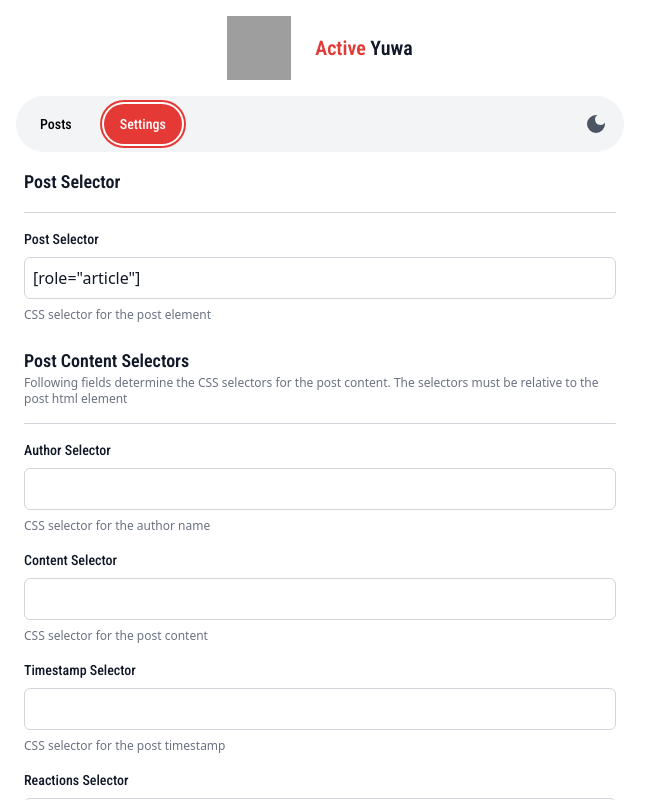
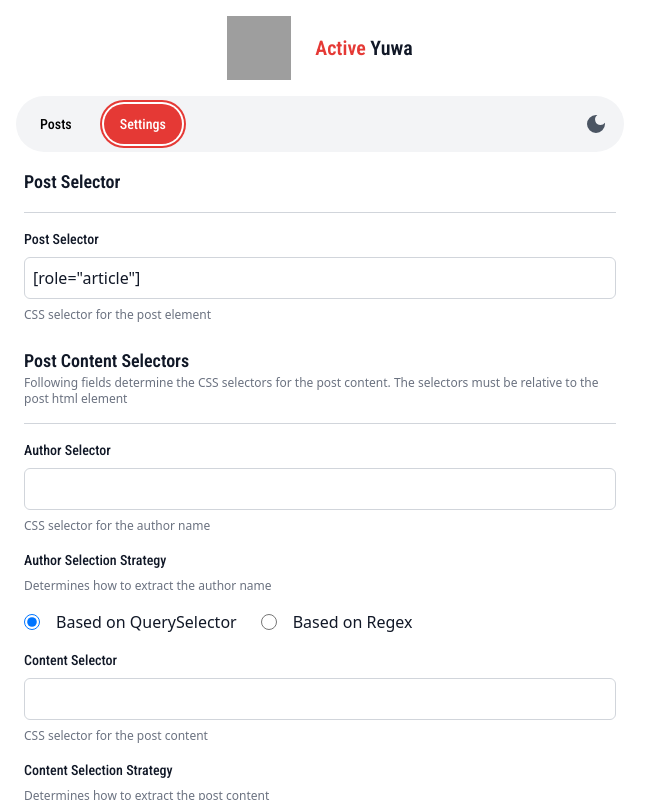
Before and after one commit to askbuddie/active-yuwa-extension, a React (Vite) app: page / in a window 1280 px wide. Both pictures are taken after a click on the button "Settings". Shown: the top 800 px of the page, without its empty margins (0-655 px from the left). Built offline with nearby package versions, Linux system fonts and the light colour scheme; grey boxes are pictures that could not be loaded.

Commit message:
Added strategies for scraping individual fields

```diff
--- /dev/null
+++ b/src/components/forms/radio-group.tsx
@@ -0,0 +1,38 @@
+
+type RadioOption = {
+    id: string;
+    label: string;
+    value: string;
+}
+
+type RadioGroupProps = {
+    options: RadioOption[];
+    selected: string;
+    onChange: (value: string) => void;
+    label: string;
+    hint?: string;
+};
+
+export const RadioGroup: React.FC<RadioGroupProps> = ({ options, selected, onChange, label, hint }) => {
+
+    return (
+        <div className="flex flex-col gap-4">
+            <div className="flex flex-col gap-2">
+                <label className="text-sm font-roboto font-medium">{label}</label>
+                {hint && (<p className="text-xs text-gray-500">{hint}</p>)}
+            </div>
+
+            <div className="flex flex-row gap-6">
+                {options.map(option => {
+                    return (
+                        <div key={option.id} className="flex flex-row gap-4 items-center ">
+                            <input type="radio" className="h-4 w-4 text-primary border-gray-300 focus:ring-primary focus:ring-offset-2 dark:border-gray-700 dark:bg-gray-700 dark:checked:border-primary dark:checked:bg-primary dark:focus:ring-offset-gray-800" name={label} id={option.id} checked={selected === option.value} onChange={() => onChange(option.value)} />
+                            <label htmlFor={option.id}>{option.label}</label>
+                        </div>
+                    )
+                })}
+            </div>
+
+        </div>
+    )
+};
--- a/src/components/settings.tsx
+++ b/src/components/settings.tsx
@@ -1,27 +1,25 @@
-import { useCallback } from "react";
-import { defaultSettings, Settings as ISettings, useSettings } from "../hooks/settings";
+import { defaultSettings, Strategy, useSettings } from "../hooks/settings";
 import { Pill } from "./pill";
 import { usePosts } from "../hooks/posts";
 import { Input } from "./forms/input";
+import { RadioGroup } from "./forms/radio-group";
+import { ErrorBoundary } from "./error-boundary";
 
 export const Settings: React.FC = () => {
 
     const [settings, setSettings] = useSettings();
     const [, setPosts] = usePosts();
 
-    const hasChanged = useCallback((settings: ISettings, defaultSettings: ISettings) => {
-        for (const key in settings) {
-            if (settings[key as keyof typeof settings] !== defaultSettings[key as keyof ISettings]) {
-                return true;
-            }
-        }
-        return false;
-    }, [settings]);
+
+    const strategies = [
+        { label: 'Based on QuerySelector', value: 'query' },
+        { label: 'Based on Regex', value: 'regex' }
+    ];
 
     return (
         <div className="flex flex-col gap-4">
             <div className="flex flex-col gap-6">
-
+                <ErrorBoundary>
                     <div className="flex flex-col gap-4">
                         <div className="pb-4 border-b border-gray-300 dark:border-gray-700">
                             <h2 className="text-lg font-roboto font-semibold">Post Selector</h2>
@@ -31,7 +29,7 @@ export const Settings: React.FC = () => {
                             label="Post Selector"
                             hint="CSS selector for the post element"
                             value={settings.postSelector}
-                        onChange={value => setSettings({ ...settings, postSelector: value })} />
+                            onChange={value => setSettings({ postSelector: value })} />
                     </div>
 
                     <div className="flex flex-col gap-4">
@@ -45,43 +43,94 @@ export const Settings: React.FC = () => {
                             label="Author Selector"
                             hint="CSS selector for the author name"
                             value={settings.authorSelector}
-                        onChange={value => setSettings({ ...settings, authorSelector: value })} />
+                            onChange={value => setSettings({ authorSelector: value })} />
+
+
+                        <RadioGroup
+                            hint="Determines how to extract the author name"
+                            options={strategies.map(s => ({ id: `author${s.value}`, label: s.label, value: s.value }))}
+                            selected={settings.authorStrategy}
+                            label="Author Selection Strategy"
+                            onChange={(value: string) => setSettings({ authorStrategy: value as Strategy })} />
 
                         <Input id="contentSelector"
                             label="Content Selector"
                             hint="CSS selector for the post content"
                             value={settings.contentSelector}
-                        onChange={value => setSettings({ ...settings, contentSelector: value })} />
+                            onChange={value => setSettings({ contentSelector: value })} />
+
+                        <RadioGroup
+                            hint="Determines how to extract the post content"
+                            options={strategies.map(s => ({ id: `content${s.value}`, label: s.label, value: s.value }))}
+                            selected={settings.contentStrategy}
+                            label="Content Selection Strategy"
+                            onChange={(value: string) => setSettings({ contentStrategy: value as Strategy })} />
 
                         <Input id="timestampSelector"
                             label="Timestamp Selector"
                             hint="CSS selector for the post timestamp"
                             value={settings.timestampSelector}
-                        onChange={value => setSettings({ ...settings, timestampSelector: value })} />
+                            onChange={value => setSettings({ timestampSelector: value })} />
+
+                        <RadioGroup
+                            hint="Determines how to extract the post timestamp"
+                            options={strategies.map(s => ({ id: `timestamp${s.value}`, label: s.label, value: s.value }))}
+                            selected={settings.timestampStrategy}
+                            label="Timestamp Selection Strategy"
+                            onChange={(value: string) => setSettings({ timestampStrategy: value as Strategy })} />
+
 
                         <Input id="reactionsSelector"
                             label="Reactions Selector"
                             hint="CSS selector for the post reactions"
                             value={settings.reactionsSelector}
-                        onChange={value => setSettings({ ...settings, reactionsSelector: value })} />
+                            onChange={value => setSettings({ reactionsSelector: value })} />
+
+                        <RadioGroup
+                            hint="Determines how to extract the post reactions"
+                            options={strategies.map(s => ({ id: `reactions${s.value}`, label: s.label, value: s.value }))}
+                            selected={settings.reactionsStrategy}
+                            label="Reactions Selection Strategy"
+                            onChange={(value: string) => setSettings({ reactionsStrategy: value as Strategy })} />
 
                         <Input id="commentsSelector"
                             label="Comments Selector"
                             hint="CSS selector for the post comments"
                             value={settings.commentsSelector}
-                        onChange={value => setSettings({ ...settings, commentsSelector: value })} />
+                            onChange={value => setSettings({ commentsSelector: value })} />
+
+                        <RadioGroup
+                            hint="Determines how to extract the post comments"
+                            options={strategies.map(s => ({ id: `comments${s.value}`, label: s.label, value: s.value }))}
+                            selected={settings.commentsStrategy}
+                            label="Comments Selection Strategy"
+                            onChange={(value: string) => setSettings({ commentsStrategy: value as Strategy })} />
 
                         <Input id="sharesSelector"
                             label="Shares Selector"
                             hint="CSS selector for the post shares"
                             value={settings.sharesSelector}
-                        onChange={value => setSettings({ ...settings, sharesSelector: value })} />
+                            onChange={value => setSettings({ sharesSelector: value })} />
+
+                        <RadioGroup
+                            hint="Determines how to extract the post shares"
+                            options={strategies.map(s => ({ id: `shares${s.value}`, label: s.label, value: s.value }))}
+                            selected={settings.sharesStrategy}
+                            label="Shares Selection Strategy"
+                            onChange={(value: string) => setSettings({ sharesStrategy: value as Strategy })} />
 
                         <Input id="urlSelector"
                             label="URL Selector"
                             hint="CSS selector for the post URL"
                             value={settings.urlSelector}
-                        onChange={value => setSettings({ ...settings, urlSelector: value })} />
+                            onChange={value => setSettings({ urlSelector: value })} />
+
+                        <RadioGroup
+                            hint="Determines how to extract the post URL"
+                            options={strategies.map(s => ({ id: `url${s.value}`, label: s.label, value: s.value }))}
+                            selected={settings.urlStrategy}
+                            label="URL Selection Strategy"
+                            onChange={(value: string) => setSettings({ urlStrategy: value as Strategy })} />
                     </div>
 
 
@@ -96,31 +145,31 @@ export const Settings: React.FC = () => {
                             label="Minimum Reactions"
                             hint="Posts with reactions below this threshold will not be displayed"
                             value={settings.maxReactions.toString()}
-                        onChange={value => setSettings({ ...settings, maxReactions: parseInt(value) })} />
+                            onChange={value => setSettings({ maxReactions: parseInt(value) })} />
 
                         <Input id="maxComments"
                             label="Minimum Comments"
                             hint="Posts with comments below this threshold will not be displayed"
                             value={settings.maxComments.toString()}
-                        onChange={value => setSettings({ ...settings, maxComments: parseInt(value) })} />
+                            onChange={value => setSettings({ maxComments: parseInt(value) })} />
 
                         <Input id="maxShares"
                             label="Minimum Shares"
                             hint="Posts with shares below this threshold will not be displayed"
                             value={settings.maxShares.toString()}
-                        onChange={value => setSettings({ ...settings, maxShares: parseInt(value) })} />
+                            onChange={value => setSettings({ maxShares: parseInt(value) })} />
 
                     </div>
 
-                {hasChanged(settings, defaultSettings) && (
+                </ErrorBoundary>
                 <div className="flex flex-col gap-4 mt-8">
                     <Pill active={true} onClick={() => { setSettings(defaultSettings) }}>Reset to Default Settings</Pill>
                 </div>
-                )}
 
-                <div className="flex flex-col gap-4 mt-8">
+                <div className="flex flex-col gap-4 mt-4">
                     <Pill active={false} onClick={() => { setPosts([]); }}>Clear Stored Posts</Pill>
                 </div>
+
             </div>
         </div>
     )
--- a/src/hooks/settings.ts
+++ b/src/hooks/settings.ts
@@ -1,15 +1,32 @@
 import { createReactiveStorage } from "../utils/reactive-storage";
 
+// determines how to extract data from the page
+export type Strategy = 'query' | 'regex';
 
 export type Settings = {
     postSelector: string;
+
     authorSelector: string;
+    authorStrategy: Strategy;
+
     contentSelector: string;
+    contentStrategy: Strategy;
+
     timestampSelector: string;
+    timestampStrategy: Strategy;
+
     reactionsSelector: string;
+    reactionsStrategy: Strategy;
+
     commentsSelector: string;
+    commentsStrategy: Strategy;
+
     sharesSelector: string;
+    sharesStrategy: Strategy;
+
     urlSelector: string;
+    urlStrategy: Strategy;
+
     maxReactions: number;
     maxComments: number;
     maxShares: number;
@@ -18,12 +35,19 @@ export type Settings = {
 export const defaultSettings: Settings = {
     postSelector: '[role="article"]',
     authorSelector: "",
+    authorStrategy: 'query',
     contentSelector: "",
+    contentStrategy: 'query',
     timestampSelector: "",
+    timestampStrategy: 'query',
     reactionsSelector: "",
+    reactionsStrategy: 'query',
     commentsSelector: "",
+    commentsStrategy: 'query',
     sharesSelector: "",
+    sharesStrategy: 'query',
     urlSelector: "",
+    urlStrategy: 'query',
     maxReactions: 0,
     maxComments: 0,
     maxShares: 0
--- a/src/utils/reactive-storage.ts
+++ b/src/utils/reactive-storage.ts
@@ -17,7 +17,7 @@ export const createReactiveStorage = <T>(name: string, initialValue: T): Reactiv
     const setter = (data: Partial<T>): void => {
         const newData = { ...value, ...data };
 
-        chrome.storage.local.set({ [name]: data }).then(() => {
+        chrome.storage.local.set({ [name]: newData }).then(() => {
             setValue(newData);
         });
     }
--- a/src/utils/scraper.ts
+++ b/src/utils/scraper.ts
@@ -1,4 +1,4 @@
-import { Settings } from "../hooks/settings";
+import { Settings, Strategy } from "../hooks/settings";
 
 export const asString = (value: any): string => {
     return value?.toString() ?? '';
@@ -26,6 +26,72 @@ export const fetchPosts = (document: Document, settings: Settings): Post[] => {
     return Array.from(articles).map((article: HTMLDivElement) => extractPost(article, settings));
 }
 
+type ExtractionStrategy = {
+    query: (article: HTMLDivElement, selector: string) => any;
+    regex: (article: HTMLDivElement, selector: string) => any;
+}
+
+type Fields = 'author' | 'content' | 'timestamp' | 'reactions' | 'comments' | 'shares' | 'url';
+
+const strategies: Record<Fields, ExtractionStrategy> = {
+    author: {
+        query: (article: HTMLDivElement, selector: string) => asString(article.querySelector(selector)?.textContent),
+        regex: (article: HTMLDivElement, selector: string) => {
+            const regex = new RegExp(selector);
+            const match = regex.exec(article.innerHTML);
+            return match ? match[1] : '';
+        }
+    },
+    content: {
+        query: (article: HTMLDivElement, selector: string) => asString(article.querySelector(selector)?.textContent),
+        regex: (article: HTMLDivElement, selector: string) => {
+            const regex = new RegExp(selector);
+            const match = regex.exec(article.innerHTML);
+            return match ? match[1] : '';
+        }
+    },
+    timestamp: {
+        query: (article: HTMLDivElement, selector: string) => asString(article.querySelector(selector)?.textContent),
+        regex: (article: HTMLDivElement, selector: string) => {
+            const regex = new RegExp(selector);
+            const match = regex.exec(article.innerHTML);
+            return match ? match[1] : '';
+        }
+    },
+    reactions: {
+        query: (article: HTMLDivElement, selector: string) => asNumber(article.querySelector(selector)?.textContent),
+        regex: (article: HTMLDivElement, selector: string) => {
+            const regex = new RegExp(selector);
+            const match = regex.exec(article.innerHTML);
+            return match ? asNumber(match[1]) : 0;
+        }
+    },
+    comments: {
+        query: (article: HTMLDivElement, selector: string) => asNumber(article.querySelector(selector)?.textContent),
+        regex: (article: HTMLDivElement, selector: string) => {
+            const regex = new RegExp(selector);
+            const match = regex.exec(article.innerHTML);
+            return match ? asNumber(match[1]) : 0;
+        }
+    },
+    shares: {
+        query: (article: HTMLDivElement, selector: string) => asNumber(article.querySelector(selector)?.textContent),
+        regex: (article: HTMLDivElement, selector: string) => {
+            const regex = new RegExp(selector);
+            const match = regex.exec(article.innerHTML);
+            return match ? asNumber(match[1]) : 0;
+        }
+    },
+    url: {
+        query: (article: HTMLDivElement, selector: string) => asString(article.querySelector(selector)?.getAttribute('href')),
+        regex: (article: HTMLDivElement, selector: string) => {
+            const regex = new RegExp(selector);
+            const match = regex.exec(article.innerHTML);
+            return match ? asString(match[1]) : '';
+        }
+    }
+}
+
 export const extractPost = (article: HTMLDivElement, settings: Settings): Post => {
 
     const {
@@ -35,16 +101,37 @@ export const extractPost = (article: HTMLDivElement, settings: Settings): Post =
         reactionsSelector,
         commentsSelector,
         sharesSelector,
-        urlSelector
+        urlSelector,
+
+        authorStrategy,
+        contentStrategy,
+        timestampStrategy,
+        reactionsStrategy,
+        commentsStrategy,
+        sharesStrategy,
+        urlStrategy
     } = settings;
 
+    const extract = (strategy: Strategy, selector: string, field: Fields) => {
+
+        const { query, regex } = strategies[field];
+
+        if (strategy === 'query') {
+            return query(article, selector);
+        }
+
+        if (strategy === 'regex') {
+            return regex(article, selector);
+        }
+    }
+
     return {
-        author: asString(article.querySelector(authorSelector)?.textContent),
-        content: asString(article.querySelector(contentSelector)?.textContent),
-        timestamp: asString(article.querySelector(timestampSelector)?.textContent),
-        reactions: asNumber(article.querySelector(reactionsSelector)?.textContent),
-        comments: asNumber(article.querySelector(commentsSelector)?.textContent),
-        shares: asNumber(article.querySelector(sharesSelector)?.textContent),
-        url: asString(article.querySelector(urlSelector)?.getAttribute('href'))
+        author: extract(authorStrategy, authorSelector, 'author'),
+        content: extract(contentStrategy, contentSelector, 'content'),
+        timestamp: extract(timestampStrategy, timestampSelector, 'timestamp'),
+        reactions: extract(reactionsStrategy, reactionsSelector, 'reactions'),
+        comments: extract(commentsStrategy, commentsSelector, 'comments'),
+        shares: extract(sharesStrategy, sharesSelector, 'shares'),
+        url: extract(urlStrategy, urlSelector, 'url')
     }
 }
```
Lines whose indentation alone changed are shown as unchanged.
